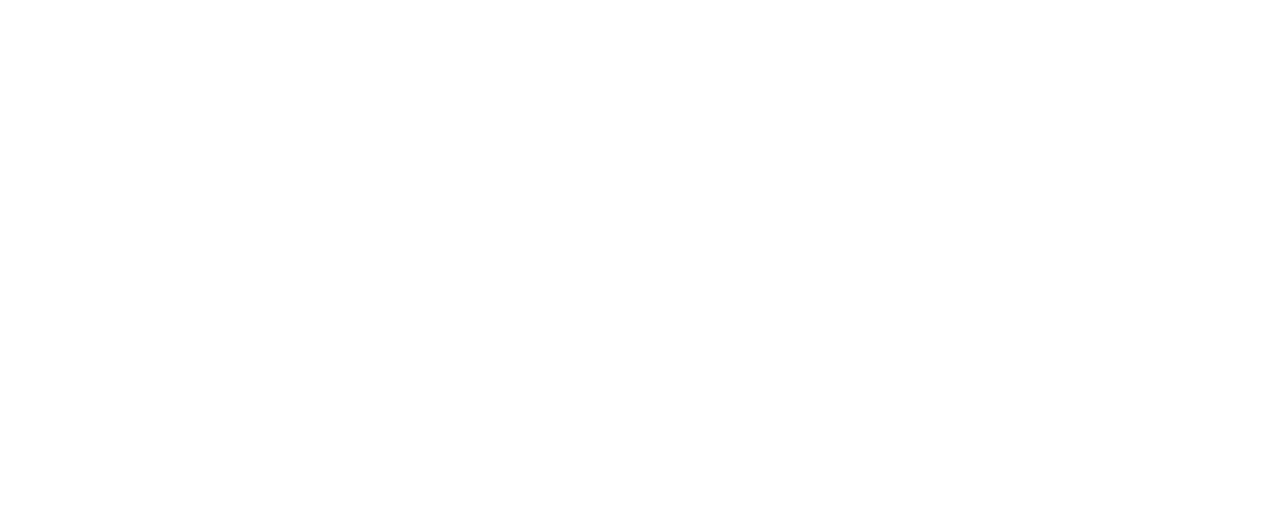
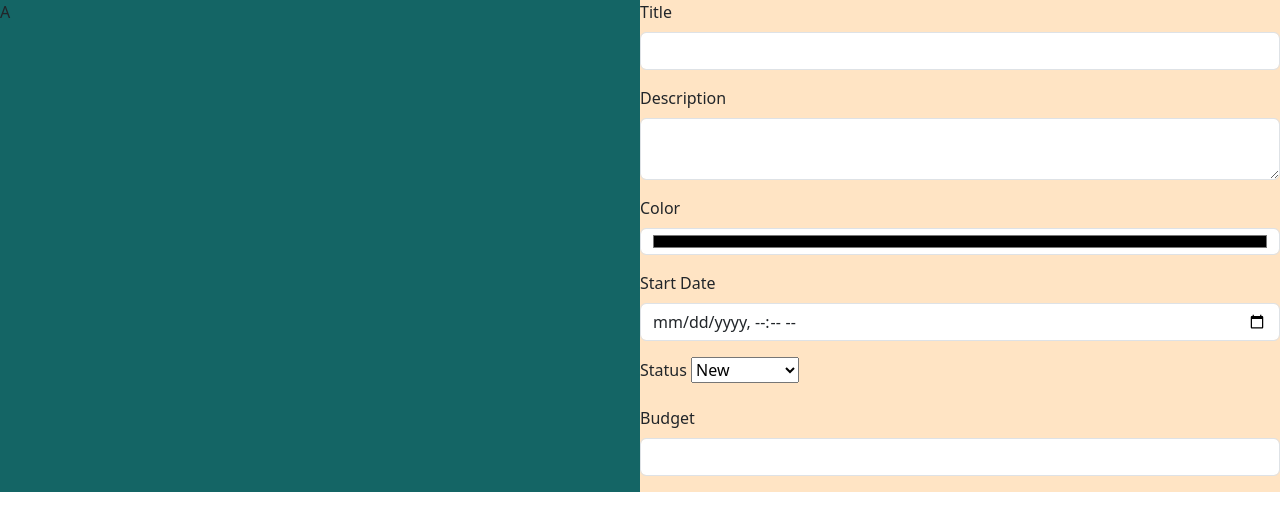
Before and after one commit to DaniB89/CH.51-106, a plain HTML site: page index.html in a window 1280 px wide. Drawn offline with nearby package versions, Linux system fonts and the light colour scheme.

Commit message:
ch.51-106

```diff
--- a/index.html
+++ b/index.html
@@ -4,8 +4,46 @@
     <meta charset="UTF-8">
     <meta name="viewport" content="width=device-width, initial-scale=1.0">
     <title>Document</title>
+    <link rel="stylesheet" href="./style/style.css">
+    <link href="https://cdn.jsdelivr.net/npm/bootstrap@5.3.3/dist/css/bootstrap.min.css" rel="stylesheet" integrity="sha384-QWTKZyjpPEjISv5WaRU9OFeRpok6YctnYmDr5pNlyT2bRjXh0JMhjY6hW+ALEwIH" crossorigin="anonymous">
 </head>
 <body>
-    <script src="./scripts/apps.js"></script>
+    <main>
+        <section id="list">A</section>
+        <section id="form">
+
+            <div class="mb-3">
+                <label class="form-label">Title</label>
+                <input type="text" class="form-control" id="txtTitle">
+            </div>
+            <div class="mb-3">
+                <label class="form-label">Description</label>
+                <textarea row="3" class="form-control" id="txtDescription"></textarea>
+            </div>
+            <div class="mb-3">
+                <label class="form-label">Color</label>
+                <input type="color" class="form-control" id="selColor">
+            </div>
+            <div class="mb-3">
+                <label class="form-label">Start Date</label>
+                <input type="datetime-local" class="form-control" id="selDate">
+            </div>
+            <div class="mb-3">
+                <label class="form-label">Status</label>
+                <select id="selStatus">
+                    <option>New</option>
+                    <option>In Progress</option>
+                    <option>Completed</option>
+                </select>
+            </div>
+            <div class="mb-3">
+                <label class="form-label">Budget</label>
+                <input type="number" class="form-control" id="numBudget">
+            </div>
+
+        </section>
+    </main>
+    <script src="https://cdn.jsdelivr.net/npm/bootstrap@5.3.3/dist/js/bootstrap.bundle.min.js" integrity="sha384-YvpcrYf0tY3lHB60NNkmXc5s9fDVZLESaAA55NDzOxhy9GkcIdslK1eN7N6jIeHz" crossorigin="anonymous"></script>
+    <script src="https://code.jquery.com/jquery-3.7.1.js" integrity="sha256-eKhayi8LEQwp4NKxN+CfCh+3qOVUtJn3QNZ0TciWLP4=" crossorigin="anonymous"></script>
 </body>
 </html>
--- /dev/null
+++ b/style/style.css
@@ -0,0 +1,12 @@
+main {
+    display: flex;
+}
+#list {
+    background-color: #146565;
+    flex: 3;
+}
+#form {
+    background-color: bisque;
+    height: 100%;
+    flex: 3;
+}
```
